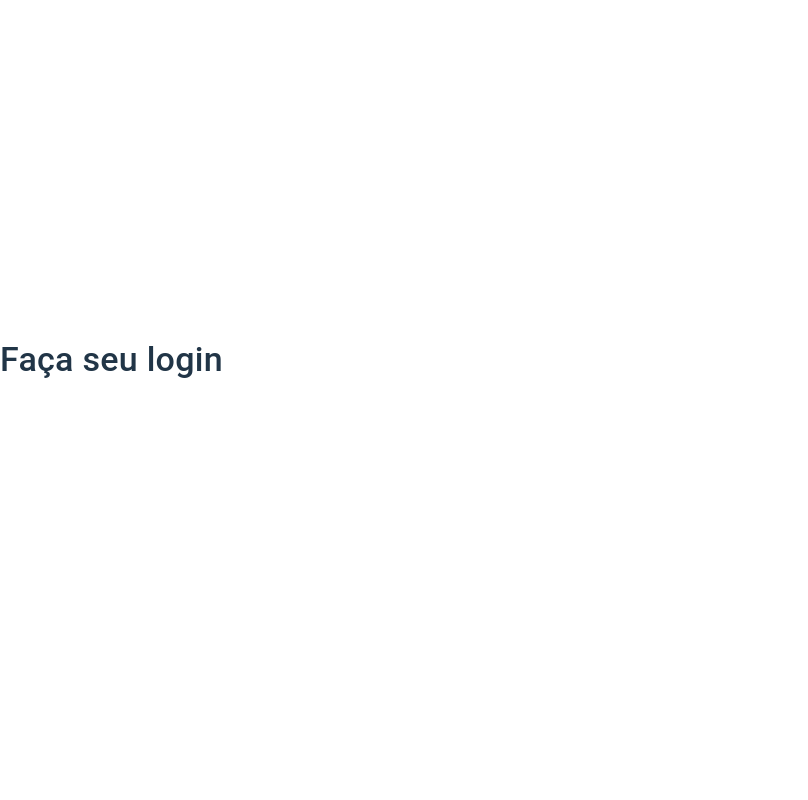
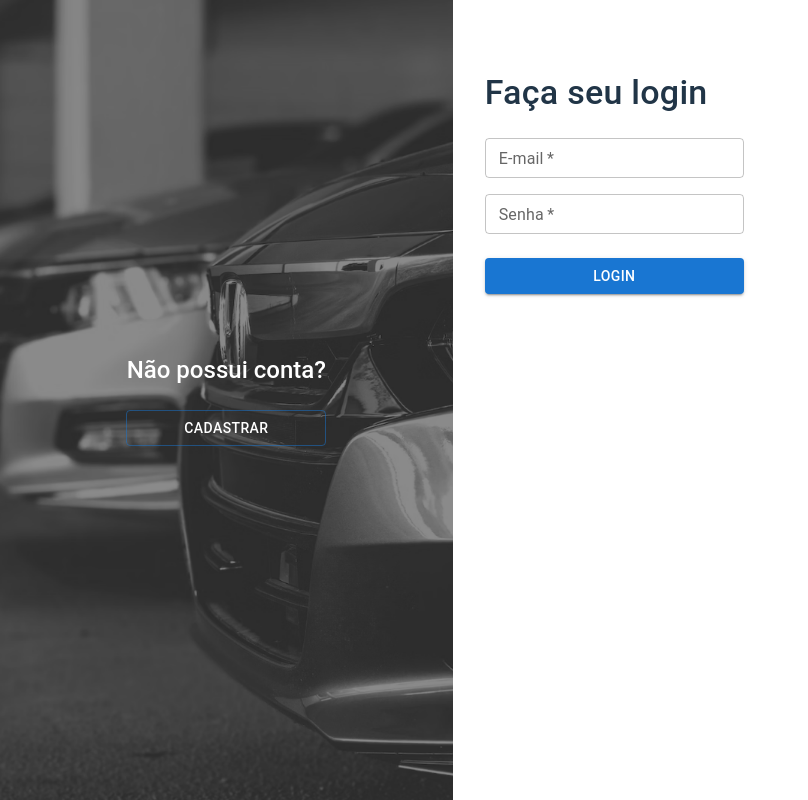
Before and after one commit to henriquegrissi/LDS---Lab-2, a React (Vite) app in the folder implementacao/lab2_gestao_automoveis/view/: page /login in a window 1280 px wide. Shown: the whole page, without its empty margins (0-808 px from the left). Built offline with nearby package versions, Linux system fonts and the light colour scheme.

Commit message:
tela login

```diff
--- a/implementacao/lab2_gestao_automoveis/view/src/components/cadastroUsuarioA/index.jsx
+++ b/implementacao/lab2_gestao_automoveis/view/src/components/cadastroUsuarioA/index.jsx
@@ -1,7 +1,6 @@
 import { Box } from "@mui/system"
 import { Typography, Button, Grid, TextField, Select, MenuItem } from '@mui/material';
 import fotoDeFundo from '../../assets/fundoCarro.png'
-import {Checkbox} from '@mui/material/';
 
 export const CadastroAgente = () => {
     /*const [role, setRole] = useState('');
--- a/implementacao/lab2_gestao_automoveis/view/src/components/login/index.jsx
+++ b/implementacao/lab2_gestao_automoveis/view/src/components/login/index.jsx
@@ -1,10 +1,83 @@
-import React from 'react';
-import { Typography } from '@mui/material';
+import { Typography } from "@mui/material"
+import { Box } from "@mui/system"
+import {Button} from '@mui/material';
+import { Grid, TextField} from "@mui/material";
+import fotoDeFundo from '../../assets/fundoCarro.png'
+
 
 export const Login = () => {
     return (
-        <Typography variant="h4" fontWeight="fontWeightMedium" mb={10}>
-        Faça seu login
-      </Typography>
+      <Grid container component="main" sx={{ height: '100vh'}}>
+
+        <Grid item xs={false} sm={4} md={7} sx={{
+          backgroundImage: `url(${fotoDeFundo})`,
+          backgroundSize: 'cover',
+          backgroundPosition: 'center',
+          display: { xs: 'none', sm: 'flex' },
+          flexDirection: 'column',
+          alignItems: 'center',
+          justifyContent: 'center',
+          }}>
+
+          <Typography variant="h5" fontWeight="fontWeightMedium" mb={3}  color="white">
+              Não possui conta?
+          </Typography>
+
+          <Button type="submit" size="medium"  variant="outlined" sx={{ width: '200px',  color: "white" }} >
+              cadastrar
+          </Button>
+
+        </Grid>
+
+        <Grid item xs={12} sm={8} md={5}  elevation={6} square>
+          <Box sx={{
+              my: 8,
+              mx: 4,
+              display: 'flex',
+              flexDirection: 'column',
+              alignItems: 'center',
+            }}>
+
+            <Box component="form"  sx={{mt: 1}} >
+              <Typography variant="h4" fontWeight="fontWeightMedium" mb={3}>
+                Faça seu login
+              </Typography>
+
+              <Grid container spacing={2}>
+
+
+
+                <Grid item xs={12}>
+                  <TextField
+                    required
+                    fullWidth
+                    name="email"
+                    label="E-mail"
+                    type="text"
+                    id="email"
+                    size="small"
+                  />
+                </Grid>
+
+                <Grid item xs={12}>
+                  <TextField
+                    required
+                    fullWidth
+                    name="password"
+                    label="Senha"
+                    type="password"
+                    id="password"
+                    size="small"
+                  />
+                </Grid>
+              </Grid>
+              <Button type="submit" fullWidth variant="contained" sx={{ mt: 3, mb: 2 }} >
+                  Login
+              </Button>
+            </Box>
+          </Box>
+        </Grid>
+      </Grid>
+
     );
-}
+  }
```
